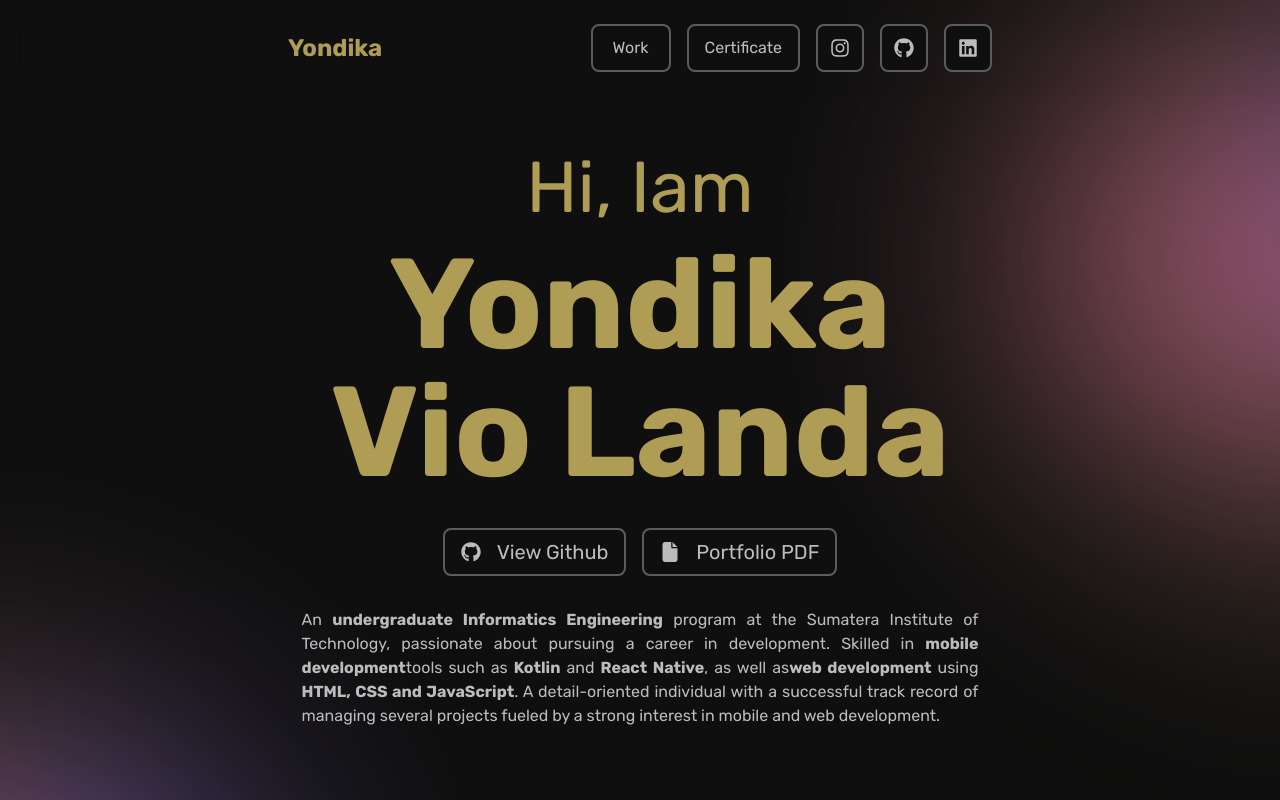
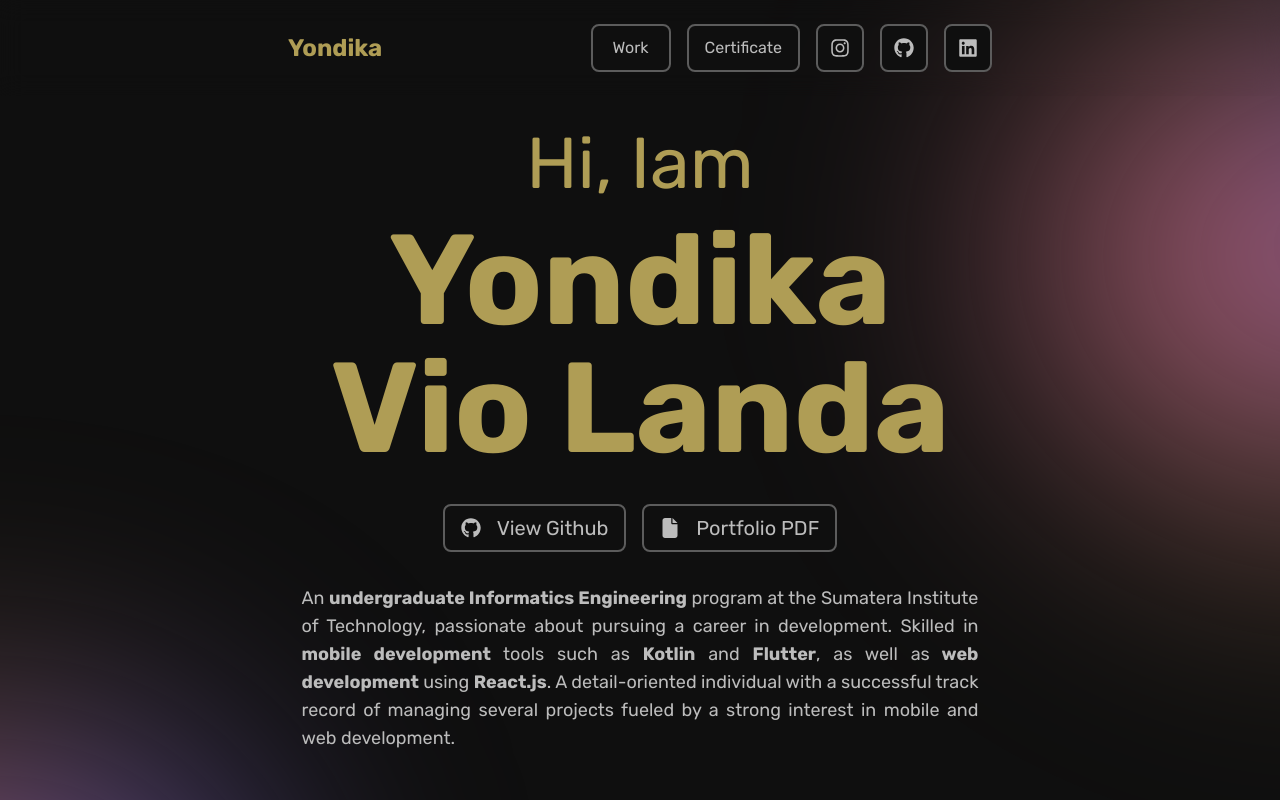
Before and after one commit to yondikavl/portfolio, a Next.js app: page / in a window 1280 px wide. Shown: the top 800 px of the page. Built offline with nearby package versions, Linux system fonts and the light colour scheme.

Commit message:
fix: layout & data

```diff
--- a/src/components/elements/Hero.tsx
+++ b/src/components/elements/Hero.tsx
@@ -53,21 +53,20 @@ export const Hero = () => {
           </button>
         </div>
         <div className="mt-8">
-          <p className="text-justify text-sm md:text-base">
+          <p className="text-justify text-sm md:text-lg">
             An{" "}
             <span className="font-bold">
               undergraduate Informatics Engineering
             </span>{" "}
             program at the Sumatera Institute of Technology, passionate about
             pursuing a career in development. Skilled in{" "}
-            <span className="font-bold">mobile development</span>
+            <span className="font-bold">mobile development </span>
             tools such as <span className="font-bold">Kotlin</span> and{" "}
-            <span className="font-bold">React Native</span>, as well as
-            <span className="font-bold">web development</span> using{" "}
-            <span className="font-bold">HTML, CSS and JavaScript</span>. A
-            detail-oriented individual with a successful track record of
-            managing several projects fueled by a strong interest in mobile and
-            web development.
+            <span className="font-bold">Flutter</span>, as well as
+            <span className="font-bold"> web development</span> using{" "}
+            <span className="font-bold"> React.js</span>. A detail-oriented
+            individual with a successful track record of managing several
+            projects fueled by a strong interest in mobile and web development.
           </p>
         </div>
         <div className="mt-8 flex flex-col items-center justify-between gap-4 md:flex-row">
```
